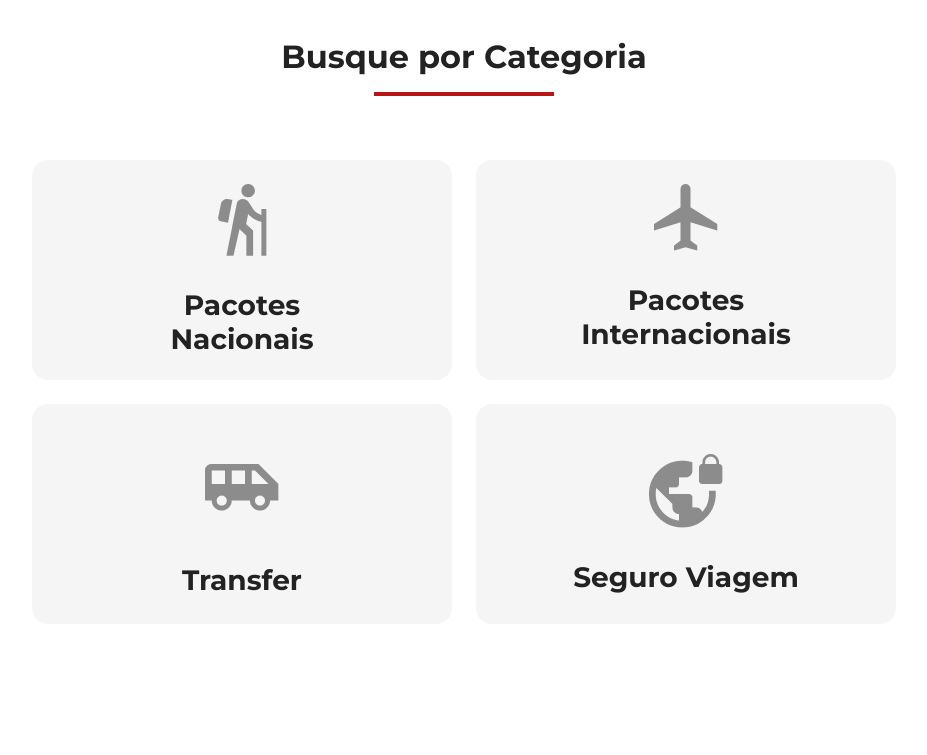
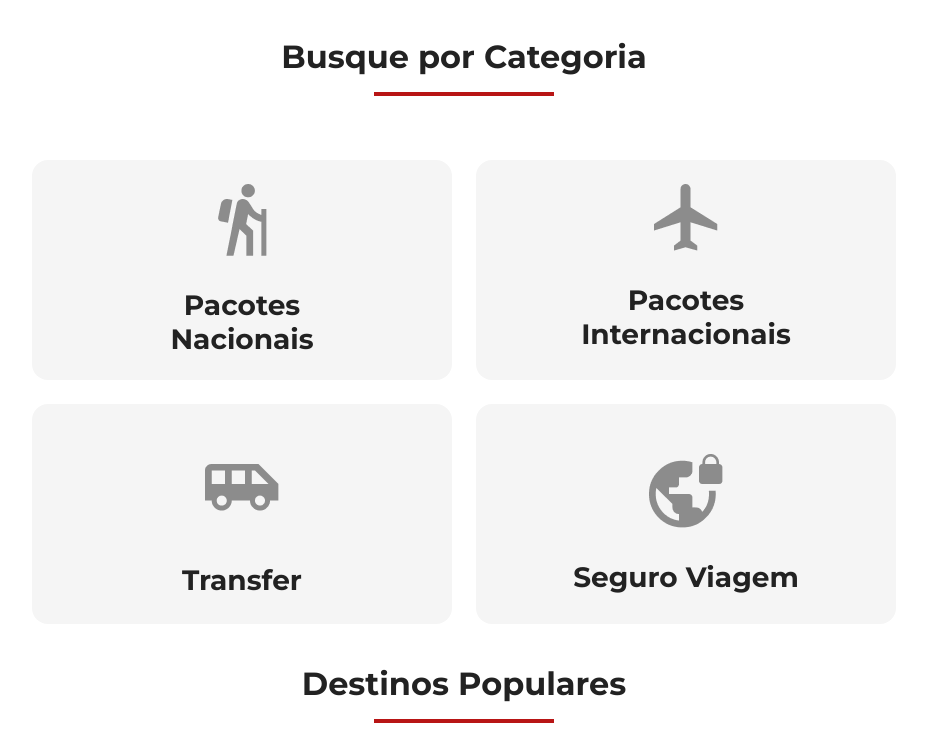
Before and after one commit to oewersson/jornada-viagens, a plain HTML site: page index.html in a window 1280 px wide. Shown: the part 1860-2615 px from the top of the page, without its empty margins (176-1103 px from the left). Before the commit the page ends 2524 px from the top, so only its background shows below. Drawn offline with Linux system fonts and the light colour scheme.

Commit message:
Adiciona assets de destino

```diff
--- a/index.html
+++ b/index.html
@@ -180,11 +180,11 @@
         </a>
       </div>
     </section>
-    <!-- <section class="destines">
+    <section class="destines">
       <div class="section-title">
         <h2>Destinos Populares</h2>
         <hr />
       </div>
-    </section> -->
+    </section>
   </body>
 </html>
```
Also changed, not shown: img/osaka-mobile.jpg (added), img/osaka-tablet-desk.jpg (added), img/tokyo-mobile.jpg (added), img/tokyo-tablet-desk.jpg (added).
